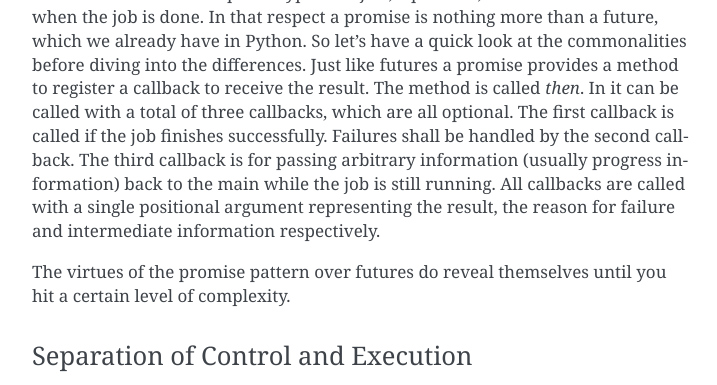
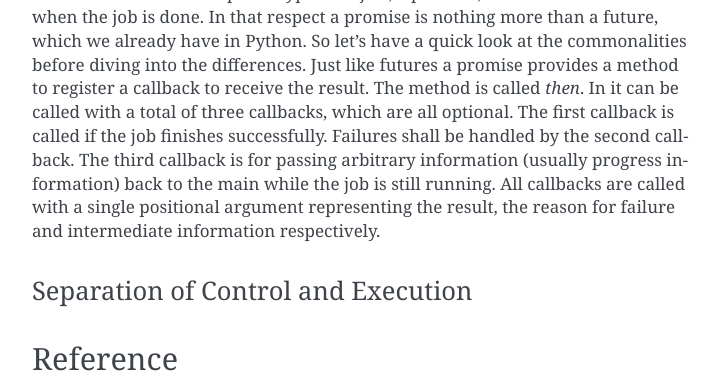
Before and after one commit to everclear72216/deferred-py, a Sphinx documentation site: the page built from doc/source/index.rst, in a window 1280 px wide and 900 px high, scrolled down 697 px, cut to the strip 0-385 px from the top of the window. Shown: the whole strip, without its empty margins (388-1105 px from the left). Built offline with Sphinx 7.4.7, drawn with Linux system fonts in a browser that asks for light colours; formulas are drawn with MathJax 3.

Commit message:
continued work on documentation

```diff
--- a/doc/source/index.rst
+++ b/doc/source/index.rst
@@ -41,9 +41,6 @@ for passing arbitrary information (usually progress information) back to the mai
 still running. All callbacks are called with a single positional argument representing the result,
 the reason for failure and intermediate information respectively.
 
-The virtues of the promise pattern over futures do reveal themselves until you hit a certain level
-of complexity.
-
 Separation of Control and Execution
 ~~~~~~~~~~~~~~~~~~~~~~~~~~~~~~~~~~~
 
```
